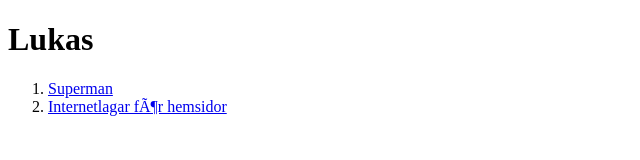
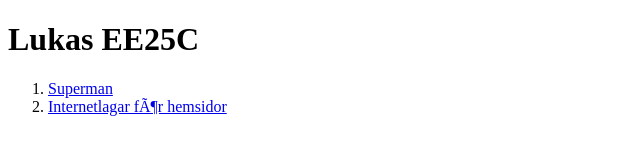
Before and after one commit to lukasbrunberg-cmyk/skolprojekt, a plain HTML site: page index.html in a window 1280 px wide. Shown: the whole page, without its empty margins (0-640 px from the left). Drawn offline with Linux system fonts and the light colour scheme.

Commit message:
Add files via upload

```diff
--- a/index.html
+++ b/index.html
@@ -5,7 +5,7 @@
 <title>Skolprojekt</title>
 </head>
 <body>
-<h1>Lukas</h1>
+<h1>Lukas EE25C</h1>
 <ol>
    <li><a href="Superman/superman.html">Superman</li>
    <li><a href="lagar/index.html">Internetlagar för hemsidor</li>
```
